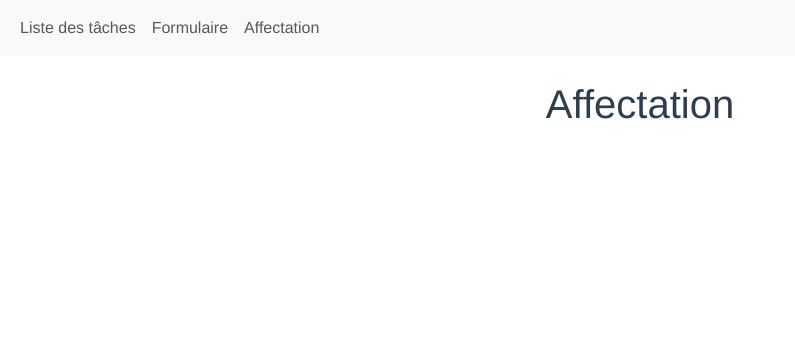
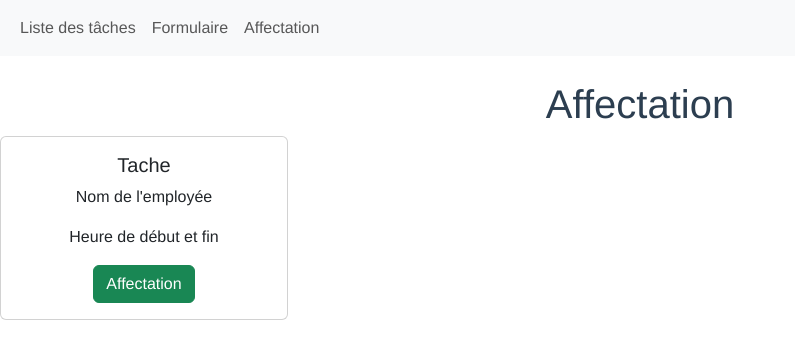
Before and after one commit to KevinL45/tasks, a Vue app in the folder front/: page /affectation in a window 1280 px wide. Shown: the top 358 px of the page, without its empty margins (0-795 px from the left). Built offline with nearby package versions, Linux system fonts and the light colour scheme.

Commit message:
affectation

```diff
--- a/front/src/views/AffectationView.vue
+++ b/front/src/views/AffectationView.vue
@@ -3,4 +3,12 @@
     <div class="affectation">
       <h1>Affectation</h1>
     </div>
+    <div class="card" style="width: 18rem;">
+  <div class="card-body">
+    <h5 class="card-title">Tache</h5>
+    <p class="card-text">Nom de l'employée</p>
+    <p class="card-text">Heure de début et fin</p>
+    <a href="#" class="btn btn-success">Affectation</a>
+  </div>
+</div>
   </template>
```
